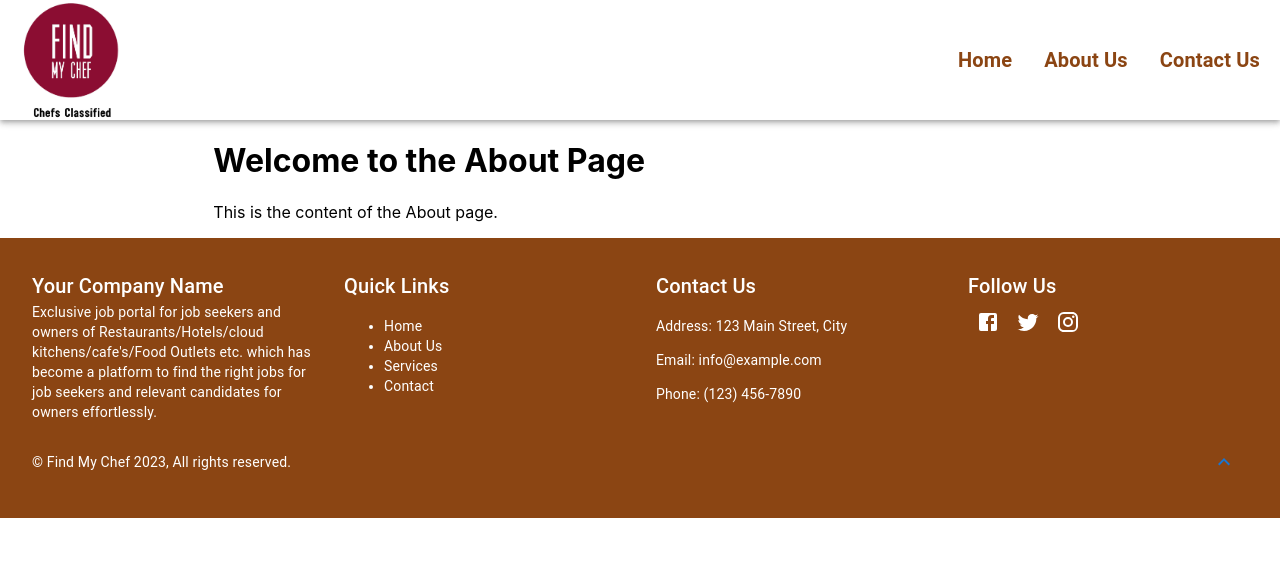
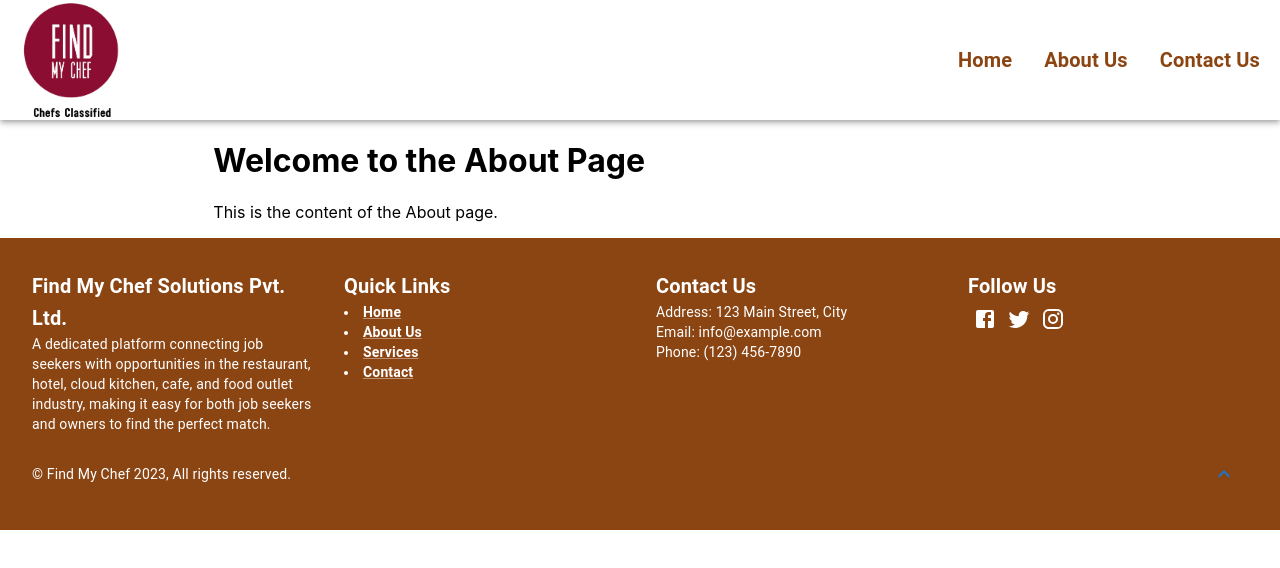
Before and after one commit to Nadeem-Abdun/find-my-chef, a React (Create React App) app: page /find-my-chef/about in a window 1280 px wide. Shown: the top 568 px of the page. Built offline with nearby package versions, Linux system fonts and the light colour scheme.

Commit message:
Minor Ui Improvements

```diff
--- a/src/components/CategoriesList/JobCategory.tsx
+++ b/src/components/CategoriesList/JobCategory.tsx
@@ -1,5 +1,5 @@
 import React from 'react';
-import { Typography, Grid, ListItem, ListItemText, SvgIcon, Box } from '@mui/material';
+import { Typography, Grid, ListItem, ListItemText } from '@mui/material';
 import { useStyles, StylesProps } from '../../styles/common';
 
 const categories = [
@@ -23,32 +23,38 @@ const categories = [
         name: 'Idly Maker (Specialist)',
         count: 47
     },
+    {
+        id: 5,
+        name: 'Chinese',
+        count: 47
+    },
 ];
 
 const JobCategory = () => {
+
     const commonStyles = useStyles({} as StylesProps);
+
     return (
-        <Box sx={{ width: '100%' }}>
-            <Typography variant="h4" component="h4" sx={{ display: 'flex', alignItems: 'center'}}>
-                <SvgIcon viewBox="0 0 24 24" sx={{ mr: 1 }}>
-                    <path d="M17,10 L3,10 M21,6 L3,6 M21,14 L3,14 M17,18 L3,18" />
-                </SvgIcon>
-                <h3>Job Category</h3>
-            </Typography>
-            <Grid container spacing={2}>
+        <Grid container justifyContent='flex-start' alignItems='center'>
+            <Grid item>
+                <Typography variant="h4" fontWeight='bold'>
+                    Chef's Category
+                </Typography>
+            </Grid>
+            <Grid container item justifyContent='flex-start' alignItems='flex-start'>
                 {categories.map((category) => (
                     <Grid item xs={12} sm={6} md={4} key={category.id}>
                         <ListItem
                             component="a"
-                            href={`/CIS/Candidates/${category.id}`}
-                            className="job-category-item"
+                            // href={`/CIS/Candidates/${category.id}`}
+                            href={`/find-my-chef/`}
                         >
                             <ListItemText className={commonStyles.jobCategoryItem} primary={category.name} secondary={`(${category.count})`} />
                         </ListItem>
                     </Grid>
                 ))}
             </Grid>
-        </Box>
+        </Grid>
     );
 };
 
--- a/src/components/Footer/Footer.tsx
+++ b/src/components/Footer/Footer.tsx
@@ -1,5 +1,5 @@
 import React from 'react';
-import { Typography, Grid, IconButton } from '@mui/material';
+import { Typography, Grid, IconButton, Link } from '@mui/material';
 import { Facebook, Twitter, Instagram, KeyboardArrowUp } from '@mui/icons-material';
 import { useStyles, StylesProps } from '../../styles/common';
 
@@ -14,43 +14,45 @@ const Footer: React.FC = () => {
 
     return (
         <footer className={commonStyles.footer}>
-            <Grid container spacing={4} justifyContent="center">
+            <Grid container>
+                <Grid container spacing={4} justifyContent="center" alignItems='flex-start'>
                     <Grid item xs={12} sm={6} md={3}>
-                    <Typography variant="h6" className={commonStyles.Footerlogo}>
-                        Your Company Name
+                        <Typography variant="h6" fontWeight='bold'>
+                            Find My Chef Solutions Pvt. Ltd.
                         </Typography>
                         <Typography variant="body2">
-                        Exclusive job portal for job seekers and owners of Restaurants/Hotels/cloud kitchens/cafe's/Food Outlets etc. which has become a platform to find the right jobs for job seekers and relevant candidates for owners effortlessly.
+                            A dedicated platform connecting job seekers with opportunities in the restaurant, hotel, cloud kitchen, cafe, and food outlet industry, making it easy for both job seekers and owners to find the perfect match.
                         </Typography>
                     </Grid>
                     <Grid item xs={12} sm={6} md={3}>
-                    <Typography variant="h6" className={commonStyles.sectionTitle}>
+                        <Typography variant="h6" fontWeight='bold'>
                             Quick Links
                         </Typography>
                         <Typography variant="body2">
-                        <ul>
-                            <li>Home</li>
-                            <li>About Us</li>
-                            <li>Services</li>
-                            <li>Contact</li>
-                        </ul>
+                            <li><Link fontWeight='bold' color='#ffffff' href='/find-my-chef/'>Home</Link></li>
+                            <li><Link fontWeight='bold' color='#ffffff' href='/find-my-chef/about'>About Us</Link></li>
+                            <li><Link fontWeight='bold' color='#ffffff' href='/find-my-chef/about'>Services</Link></li>
+                            <li><Link fontWeight='bold' color='#ffffff' href='/find-my-chef/contact'>Contact</Link></li>
                         </Typography>
                     </Grid>
                     <Grid item xs={12} sm={6} md={3}>
-                    <Typography variant="h6" className={commonStyles.sectionTitle}>
+                        <Typography variant="h6" fontWeight='bold'>
                             Contact Us
                         </Typography>
                         <Typography variant="body2">
-                        <p>Address: 123 Main Street, City</p>
-                        <p>Email: info@example.com</p>
-                        <p>Phone: (123) 456-7890</p>
+                            Address: 123 Main Street, City
+                            <br />
+                            Email: info@example.com
+                            <br />
+                            Phone: (123) 456-7890
                         </Typography>
                     </Grid>
                     <Grid item xs={12} sm={6} md={3}>
-                    <Typography variant="h6" className={commonStyles.sectionTitle}>
+                        <Typography variant="h6" fontWeight='bold'>
                             Follow Us
                         </Typography>
                         <IconButton
+                            size='small'
                             href="https://www.facebook.com"
                             target="_blank"
                             rel="noopener"
@@ -58,6 +60,7 @@ const Footer: React.FC = () => {
                             <Facebook className={commonStyles.socialMediaIcon} />
                         </IconButton>
                         <IconButton
+                            size='small'
                             href="https://www.twitter.com"
                             target="_blank"
                             rel="noopener"
@@ -65,6 +68,7 @@ const Footer: React.FC = () => {
                             <Twitter className={commonStyles.socialMediaIcon} />
                         </IconButton>
                         <IconButton
+                            size='small'
                             href="https://www.instagram.com"
                             target="_blank"
                             rel="noopener"
@@ -85,6 +89,7 @@ const Footer: React.FC = () => {
                         </IconButton>
                     </Grid>
                 </Grid>
+            </Grid>
         </footer>
     );
 };
--- a/src/pages/Home/Home.tsx
+++ b/src/pages/Home/Home.tsx
@@ -13,12 +13,12 @@ const Home: React.FC = () => {
         <Grid item xs={12} sm={12} md={12}>
           <Banner />
         </Grid>
-        <Grid item xs={12} sm={10} md={8}>
-          <JobCategory />
-        </Grid>
-        <Grid item xs={12} sm={10} md={8}>
+        <Grid item xs={12} sm={10} md={9}>
           <h1>Welcome to the Home Page</h1>
           <p>This is the content of the Home page.</p>
+        </Grid>
+        <Grid item xs={12} sm={10} md={9}>
+          <JobCategory />
         </Grid>
       </Grid>
       <Footer />
--- a/src/styles/common.ts
+++ b/src/styles/common.ts
@@ -81,6 +81,9 @@ export const useStyles = makeStyles<Theme, StylesProps>(() => ({
     },
     socialMediaIcon: {
         color: theme.palette.common.white,
+        '&:hover': {
+            color: '#1877f2',
+        },
     },
     footerBottom: {
         marginTop: theme.spacing(2),
```
Lines whose indentation alone changed are shown as unchanged.
